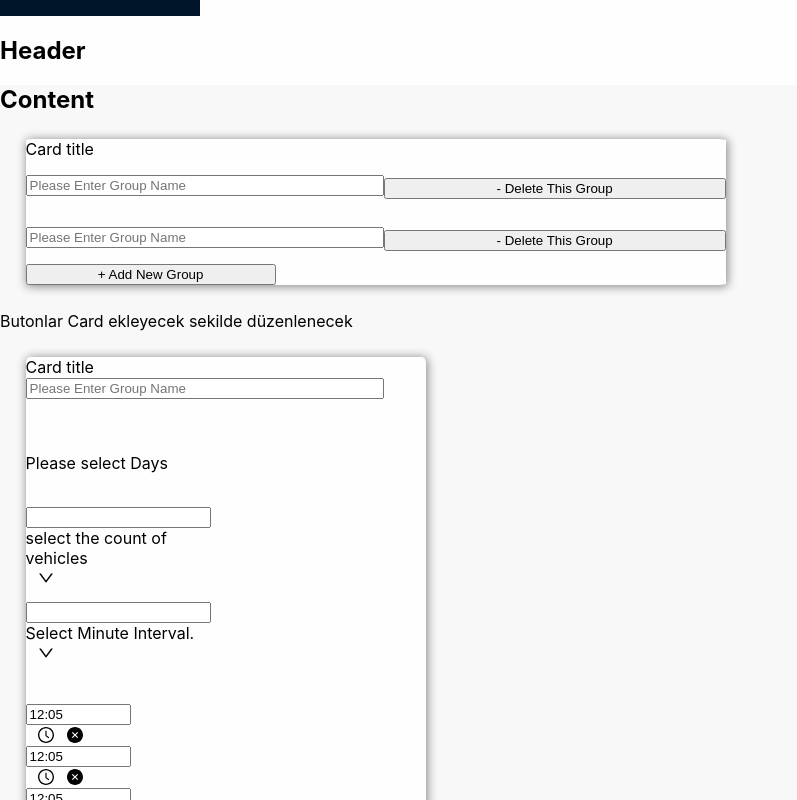
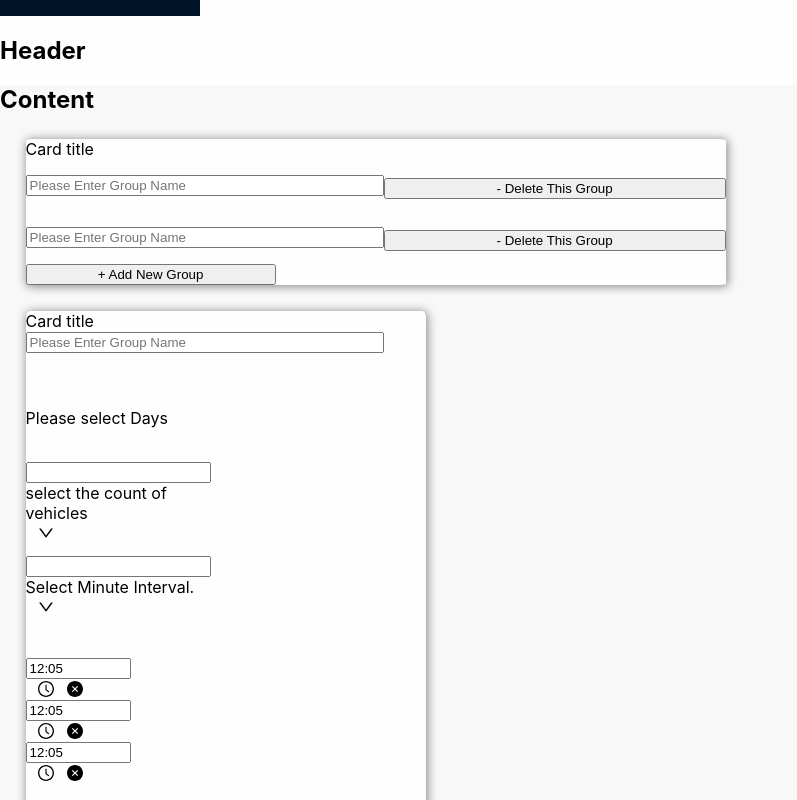
Before and after one commit to feyzaerat/v_tracking, a React (Create React App) app: page / in a window 1280 px wide. Shown: the part 800-1600 px from the top of the page, without its empty margins (0-797 px from the left). Built offline with nearby package versions, Linux system fonts and the light colour scheme.

Commit message:
comments in jsx must be in brackets

```diff
--- a/src/components/Elements/Card.tsx
+++ b/src/components/Elements/Card.tsx
@@ -89,7 +89,7 @@ class Cards extends Component {
             )}
           </Card>
         </React.Fragment>
-        Butonlar Card ekleyecek sekilde düzenlenecek
+        {/* Butonlar Card ekleyecek sekilde düzenlenecek */}
         <Card
           className='Card left-2vw'
           title='Card title'
```
